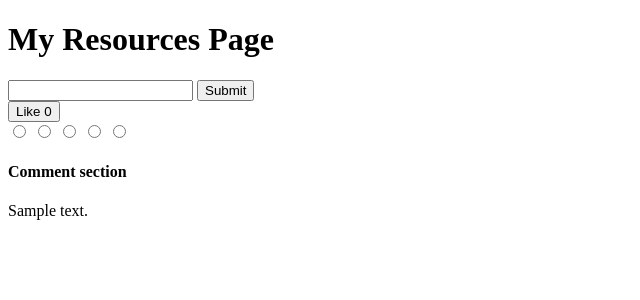
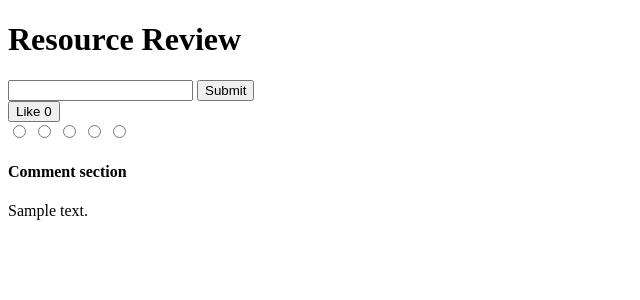
Before and after one commit to AvantikaTheLearner/ResourceWall, a Node server app: template views/resource-wall.ejs in a window 1280 px wide. Shown: the top 300 px of the page, without its empty margins (0-640 px from the left). Run offline with Node 20, Linux system fonts and the light colour scheme; the template is opened without the code that fills it: most values are stand-ins (such as "Sample title", 1, 10 or a date in 2020); some libraries are stand-ins or nearby versions.

Commit message:
reviews page changes

```diff
--- a/public/scripts/app.js
+++ b/public/scripts/app.js
@@ -36,7 +36,7 @@ $(document).ready(function() {
     const $resourceObj = $(`
 
 
-    <a href="/resources/1">
+    <a href="/resources/${resourceObj.id}">
     <div>
       <div class="imageClass" style= "border: 1px solid black ; padding: 20px">
             <img src="${resourceObj.image_url}" width="100" height="100">
--- a/routes/resources.js
+++ b/routes/resources.js
@@ -15,7 +15,7 @@ module.exports = (db) => {
   });
 
   router.get("/resources", (req, res) => {
-    let query = `SELECT resources.url, resources.title, categories.category_name FROM resources
+    let query = `SELECT resources.id, resources.url, resources.title, categories.category_name FROM resources
     JOIN categories ON categories.id = category_id`;
     db.query(query)
       .then((data) => {
--- a/views/resource-wall.ejs
+++ b/views/resource-wall.ejs
@@ -21,7 +21,7 @@
 </head>
 
 <body>
-  <h1>My Resources Page</h1>
+  <h1>Resource Review</h1>
 
 
   <main data-id = "<%= id %>">
```
